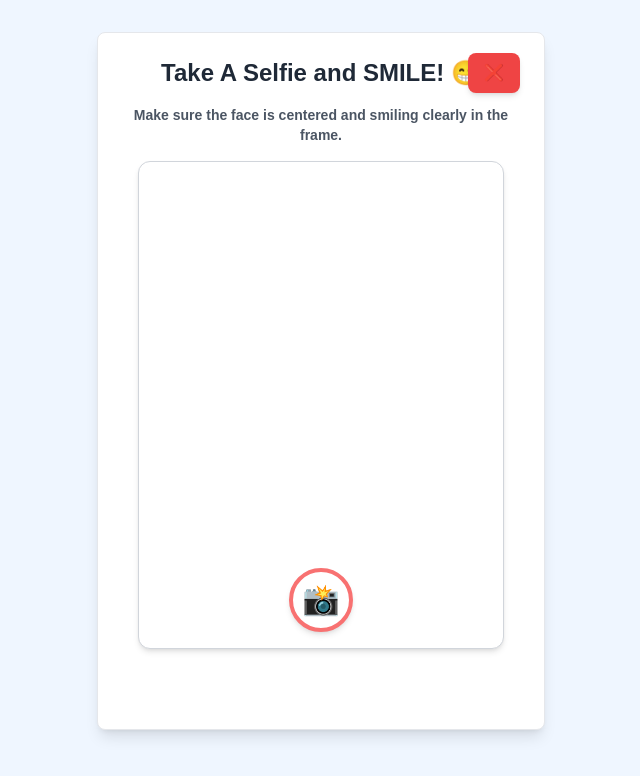
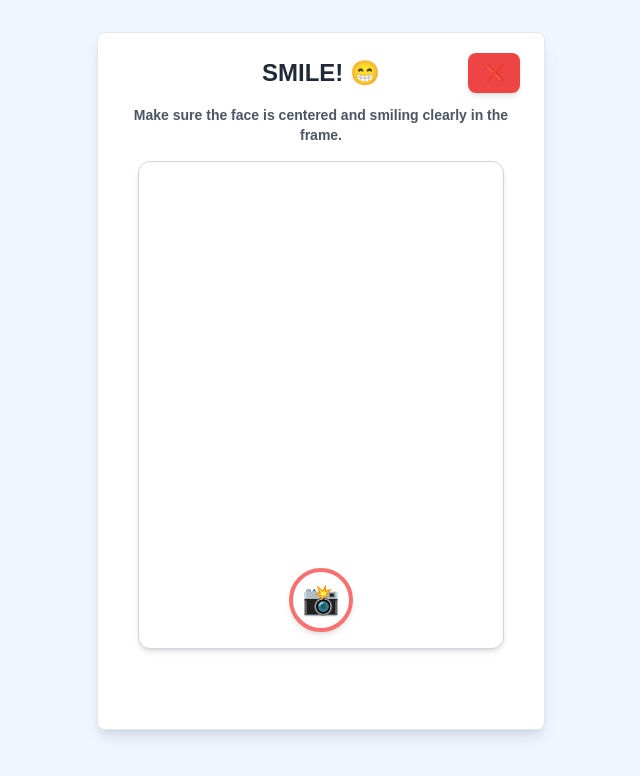
Before and after one commit to lkingl123/ai_smile_gen, a Next.js app: page /dashboard in a window 1280 px wide. Shown: the top 776 px of the page, without its empty margins (319-959 px from the left). Built offline with nearby package versions, Linux system fonts and the light colour scheme; no server answers; sample sign-in values are in the browser's storage.

Commit message:
fix: simplify header text in DashboardPage for clarity

```diff
--- a/src/app/dashboard/page.tsx
+++ b/src/app/dashboard/page.tsx
@@ -20,7 +20,7 @@ export default function DashboardPage() {
       <section className="w-full max-w-md lg:pb-20 bg-white border border-gray-200 rounded-lg p-4 sm:p-6 pb-20 shadow-lg">
           <div className="relative mb-4 flex items-center justify-center">
             <h2 className="text-xl sm:text-2xl font-bold text-gray-800 text-center w-full">
-              Take A Selfie and SMILE! 😁
+              SMILE! 😁
             </h2>
             <button
               onClick={handleSignOut}
```
